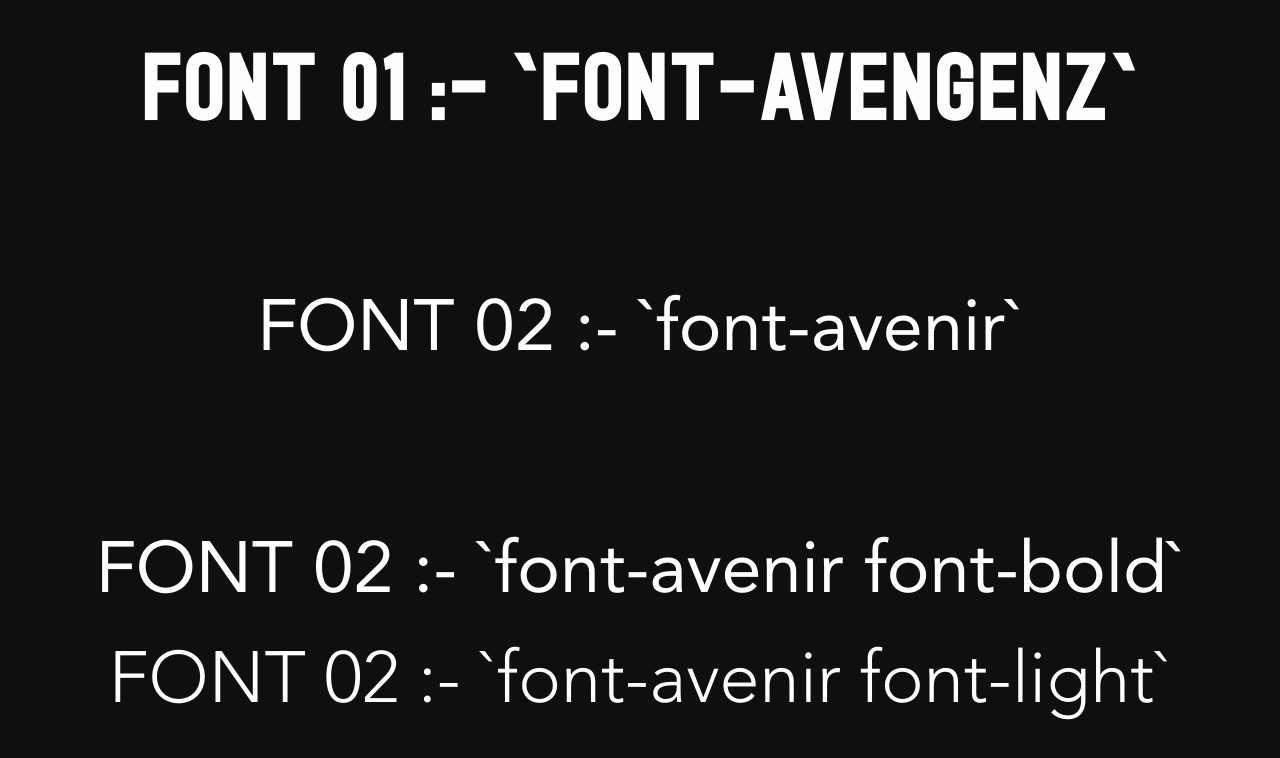
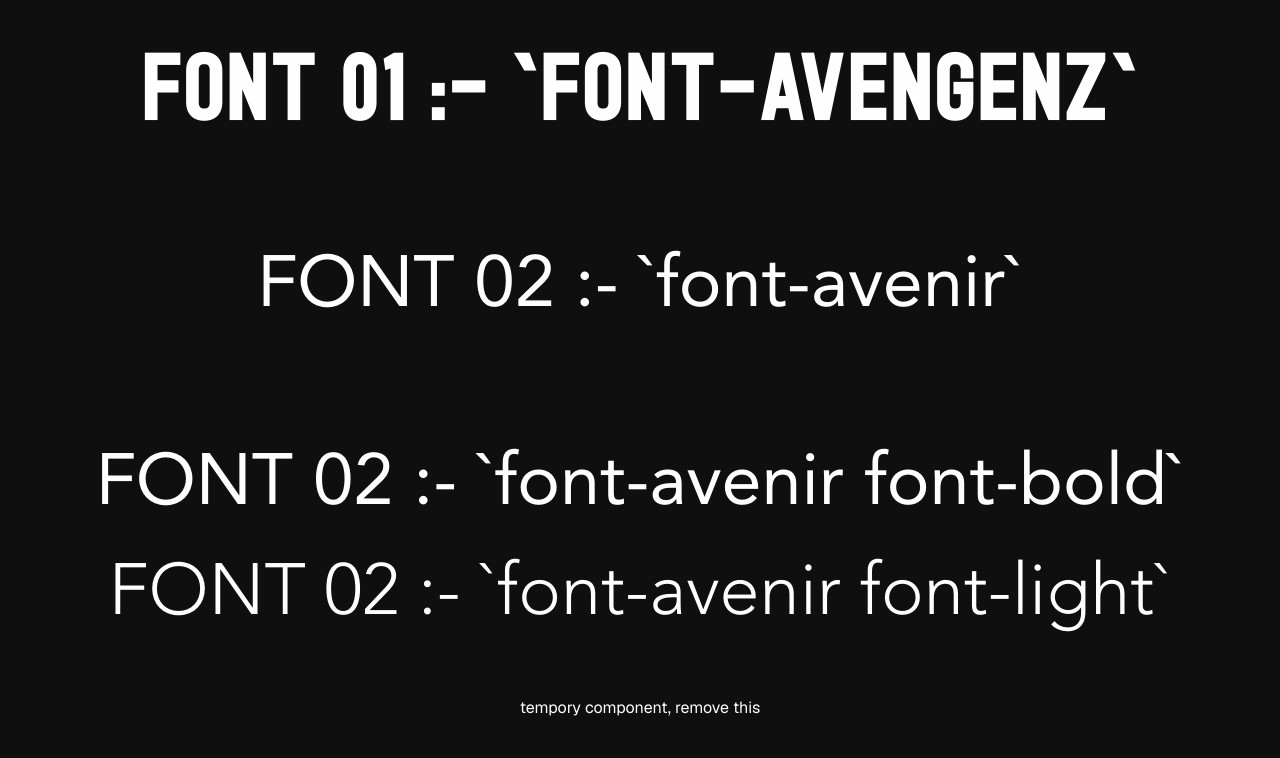
Before and after one commit to Webminds-designs/hq, a Next.js app: page / in a window 1280 px wide. Shown: the top 758 px of the page. Built offline with nearby package versions, Linux system fonts and the light colour scheme.

Commit message:
create temp file and solder

```diff
--- /dev/null
+++ b/app/Components/TempCom.tsx
@@ -0,0 +1,7 @@
+import React from "react";
+
+function TempCom() {
+  return <div>tempory component, remove this</div>;
+}
+
+export default TempCom;
--- a/app/page.tsx
+++ b/app/page.tsx
@@ -1,3 +1,5 @@
+import TempCom from "./Components/TempCom";
+
 export default function Home() {
   return (
     <div className="grid grid-rows-[20px_1fr_20px] items-center justify-items-center min-h-screen p-8 pb-20 gap-16 sm:p-20 font-[family-name:var(--font-geist-sans)]">
@@ -11,6 +13,7 @@ export default function Home() {
       <h1 className="font-avenir font-light text-7xl">
         FONT 02 :- `font-avenir font-light`
       </h1>
+      <TempCom />
     </div>
   );
 }
```
